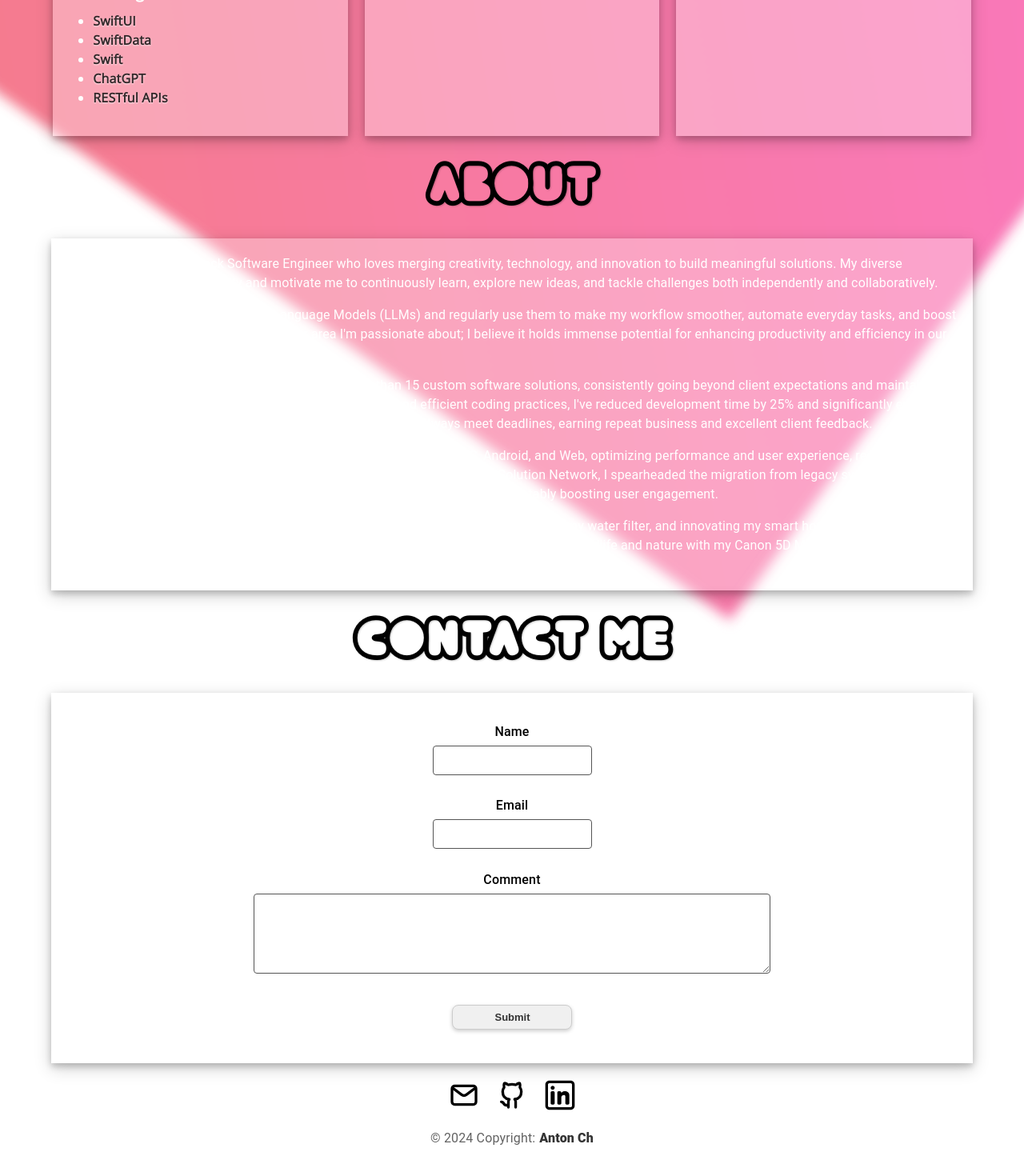
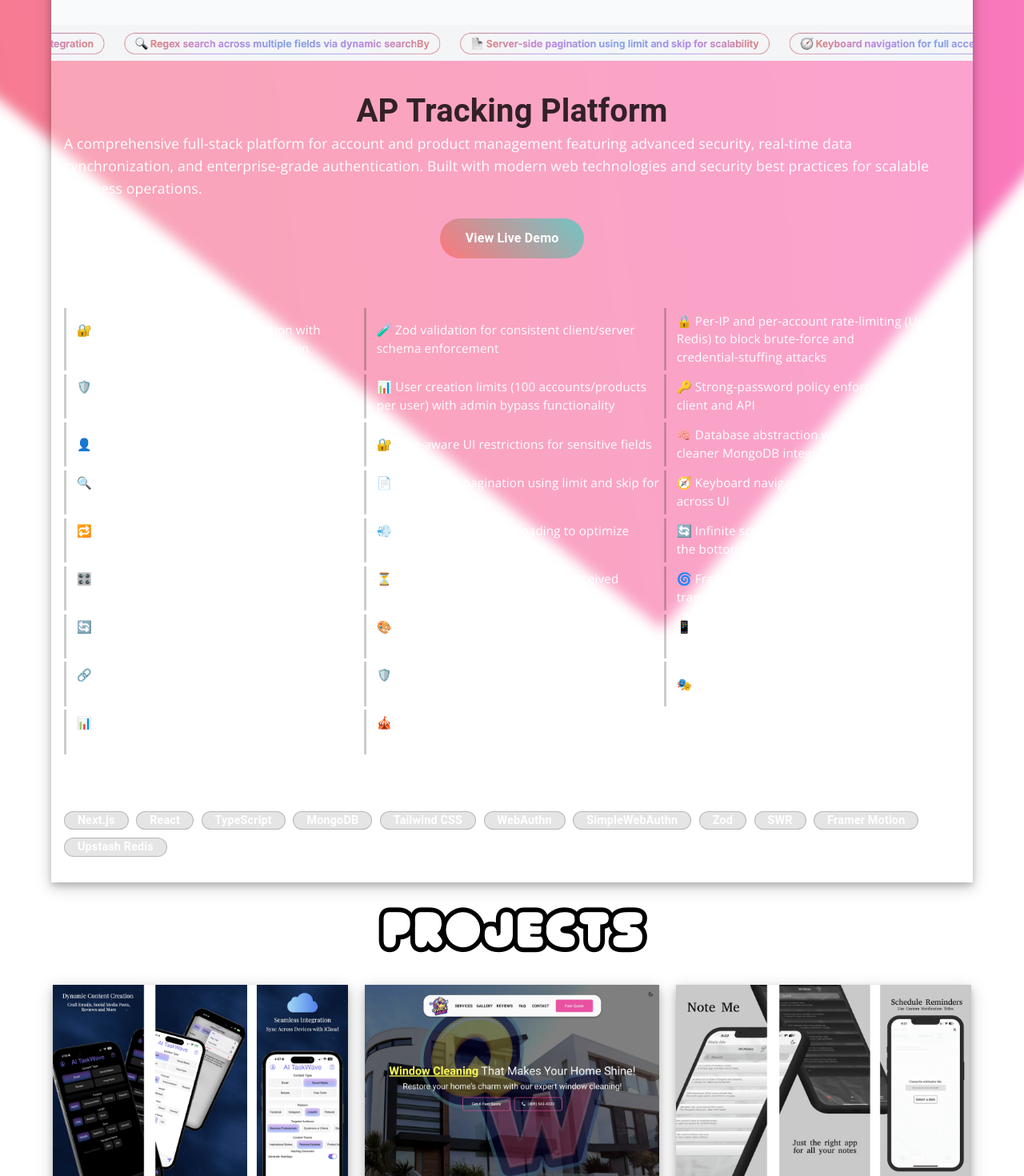
Before and after one commit to anton3ch/portfolio-react, a React (Create React App) app: page / in a window 1280 px wide. Shown: the part 1300-2770 px from the top of the page at 80% size. Before the commit the page ends 2745 px from the top, so only its background shows below. Built offline with nearby package versions, Linux system fonts and the light colour scheme; a web font is replaced by a local one.

Commit message:
add festured project

```diff
--- a/src/components/App.js
+++ b/src/components/App.js
@@ -3,12 +3,14 @@ import React from "react";
 import SidePanel from "./SidePanel.js";
 import AboutMe from "./AboutMe.js";
 import ProjectList from "./ProjectList.js";
+import MainProject from "./MainProject.js";
 import Intro from "./Intro.js";
 import Footer from "./Footer";
 import ContactMeSection from "./ContactMeSection";
 import { Helmet } from "react-helmet";
 import { ThemeProvider, CssBaseline, Container } from "@mui/material";
 import Background from "./Background"; // Import our background component
+import PhotoLibrary from "./PhotoLibrary.js";
 
 function App() {
   return (
@@ -24,7 +26,10 @@ function App() {
             </Helmet> */}
           <title>Anton Ch</title>
           <Intro />
+
           <Container>
+            {/* <PhotoLibrary /> */}
+            <MainProject />
             <ProjectList />
             <AboutMe />
             <ContactMeSection />
--- /dev/null
+++ b/src/components/MainProject.js
@@ -0,0 +1,108 @@
+import React from "react";
+import apTrackingImg from "./../img/ap-tracking.webp";
+
+function MainProject() {
+  const features = [
+    "🔐 WebAuthn passkey authentication with SimpleWebAuthn for passwordless login",
+    "🧪 Zod validation for consistent client/server schema enforcement",
+    "🔒 Per‑IP and per‑account rate‑limiting (Upstash Redis) to block brute‑force and credential‑stuffing attacks",
+    "🛡️ Account creation rate limiting with VPN‑friendly IP and domain‑based protection",
+    "📊 User creation limits (100 accounts/products per user) with admin bypass functionality",
+    "🔑 Strong‑password policy enforced on both client and API",
+    "👤 Role-based access control",
+    "🔐 Role-aware UI restrictions for sensitive fields",
+    "🧠 Database abstraction with dbConnect for cleaner MongoDB integration",
+    "🔍 Regex search across multiple fields via dynamic searchBy",
+    "📄 Server-side pagination using limit and skip for scalability",
+    "🧭 Keyboard navigation for full accessibility across UI",
+    "🔁 Server-side sorting & filtering via useSWR query params",
+    "💨 Dynamic component loading to optimize bundle size and performance",
+    "🔄 Infinite scroll with auto-fetch as users near the bottom",
+    "🎛️ User-customizable display settings persisted per content type",
+    "⏳ Skeleton loaders to enhance perceived performance during async fetches",
+    "🌀 Framer Motion animations for smooth transitions and interactivity",
+    "🔄 Real-time data synchronization with SWR cache invalidation",
+    "🎨 Adaptive theming with system preference detection and persistence",
+    "📱 Mobile-first responsive design with touch-optimized interactions",
+    "🔗 Complex relational data management between accounts and products",
+    "🛡️ Comprehensive error boundaries with graceful degradation",
+    "🎭 OAuth integration with Google",
+    "📊 Advanced data visualization with interactive product distribution grids",
+    "🎪 Sample data population system for demo environments"
+  ];
+
+  const technologies = [
+    { name: "Next.js", link: "https://nextjs.org" },
+    { name: "React", link: "https://reactjs.org" },
+    { name: "TypeScript", link: "https://www.typescriptlang.org" },
+    { name: "MongoDB", link: "https://www.mongodb.com" },
+    { name: "Tailwind CSS", link: "https://tailwindcss.com" },
+    { name: "WebAuthn", link: "https://webauthn.io" },
+    { name: "SimpleWebAuthn", link: "https://simplewebauthn.dev" },
+    { name: "Zod", link: "https://zod.dev" },
+    { name: "SWR", link: "https://swr.vercel.app" },
+    { name: "Framer Motion", link: "https://www.framer.com/motion/" },
+    { name: "Upstash Redis", link: "https://upstash.com" }
+  ];
+
+  return (
+    <div className="mainProjectContainer">
+      <h2 className="sectionTitle">FEATURED PROJECT</h2>
+      <div className="mainProject">
+        <div className="mainProjectCard">
+          <div className="mainProjectImageContainer">
+            <img
+              className="mainProjectImage"
+              src={apTrackingImg}
+              alt="AP Tracking Platform screenshot"
+            />
+          </div>
+          <div className="mainProjectContent">
+            <h3 className="mainProjectTitle">
+              <a href="https://ap-tracking.netlify.app" target="_blank" rel="noreferrer">
+                AP Tracking Platform
+              </a>
+            </h3>
+            <p className="mainProjectDescription">
+              A comprehensive full-stack platform for account and product management featuring advanced security,
+              real-time data synchronization, and enterprise-grade authentication. Built with modern web technologies
+              and security best practices for scalable business operations.
+            </p>
+            <div className="mainProjectLinks">
+              <a href="https://ap-tracking.netlify.app" target="_blank" rel="noreferrer">
+                View Live Demo
+              </a>
+            </div>
+            <h5 className="mainProjectSubtitle">Key Features:</h5>
+            <div className="mainProjectFeatures">
+              {features.map((feature, index) => (
+                <div key={index} className="mainProjectFeature">
+                  {feature}
+                </div>
+              ))}
+            </div>
+
+            <h5 className="mainProjectSubtitle">Technologies Used:</h5>
+            <div className="mainProjectTechList">
+              {technologies.map((technology, i) => (
+                <a
+                  key={i}
+                  href={technology.link}
+                  target="_blank"
+                  rel="noreferrer"
+                  className="mainProjectTech"
+                >
+                  {technology.name}
+                </a>
+              ))}
+            </div>
+
+
+          </div>
+        </div>
+      </div>
+    </div>
+  );
+}
+
+export default MainProject;
--- a/src/components/Project.js
+++ b/src/components/Project.js
@@ -1,21 +1,15 @@
 import React from "react";
 import PropTypes from "prop-types";
-import ScrollReveal from "scrollreveal";
 
 function Project(props) {
   return (
     <div className="col-lg-4 project">
       <div className="card card-s">
-        <a href={props.deployedLink} target="_blank" rel="noreferrer">
-          {" "}
-          <img
-            className="ci"
-            src={props.img}
-            // onMouseOver={(e) => (e.currentTarget.src = props.imgGit)}
-            // onMouseOut={(e) => (e.currentTarget.src = props.img)}
-            alt={props.imgAlt}
-          />
-        </a>
+        <img
+          className="ci"
+          src={props.img}
+          alt={props.imgAlt}
+        />
         <div className="card-body">
           <h3 className="card-title text-center">
             <a href={props.deployedLink} target="_blank" rel="noreferrer">
@@ -25,17 +19,17 @@ function Project(props) {
           {/* <h5 className="card-text">Description:</h5> */}
           <p className="card-text">{props.description}</p>
           <h5 className="card-text">Technologies Used:</h5>
-          <ul className="card-text techList">
+          <div className="card-text techList">
             {props.technologies.map((technology, i) => {
               return (
-                <li key={i}>
-                  <a href={technology.link} target="_blank" rel="noreferrer">
+
+                  <a href={technology.link} target="_blank" rel="noreferrer" className="mainProjectTech">
                     {technology.name}
                   </a>
-                </li>
+
               );
             })}
-          </ul>
+          </div>
           <p className="card-footer text-center">
             {props.gitRepo && (
               <a href={props.gitRepo} target="_blank" rel="noreferrer">
@@ -45,19 +39,6 @@ function Project(props) {
           </p>
         </div>
       </div>
-      {ScrollReveal().reveal(".project", {
-        delay: 200,
-        distance: "50px",
-        duration: 600,
-        useDelay: "once",
-        reset: true,
-      })}
-
-      {/* {ScrollReveal().reveal(".card-body", {
-        delay: 250,
-        interval: 0,
-        reset: true,
-      })} */}
     </div>
   );
 }
--- a/src/index.css
+++ b/src/index.css
@@ -117,7 +117,6 @@ footer-bg {
 /* Anchors */
 
 .heading2 {
-  text-shadow: 0px 0px 15px rgb(255, 0, 0);
   /* color: white; */
 }
 
@@ -129,26 +128,24 @@ p {
 }
 
 a {
-  /* background: -webkit-linear-gradient(
-    rgb(255, 250, 250),
-    rgba(255, 255, 255, 0.566)
-  ); */
   color: rgba(255, 255, 255, 0.9);
-  /* 3D text effect using multiple text shadows */
-  text-shadow: 1px 1px 0px rgba(0, 0, 0, 0.4),
-    /* subtle inner shadow */ 2px 2px 0px rgba(0, 0, 0, 0.1),
-    3px 3px 0px rgba(0, 0, 0, 0.1), 1px 1px 0px rgba(0, 0, 0, 0.1);
   text-decoration: none;
-  /* text-shadow: 1px 1px rgba(145, 145, 145, 0.325); */
-  /* -webkit-background-clip: text;
-  -webkit-text-fill-color: transparent; */
-  font-weight: 1000;
+  font-weight: 600;
+  position: relative;
+  transition: all 0.3s ease;
 }
 
 @media (prefers-color-scheme: light) {
   a {
     color: rgba(0, 0, 0, 0.8) !important;
-    text-shadow: 0px 1px 2px rgba(255, 255, 255, 0.7) !important;
+  }
+
+  a:hover {
+    color: #000000 !important;
+  }
+
+  a::after {
+    background: linear-gradient(90deg, #ff6b6b, #4ecdc4);
   }
 }
 
@@ -160,16 +157,23 @@ a {
 }
 
 a:hover {
-  text-decoration: none;
-  /* background: -webkit-linear-gradient(rgb(255, 255, 255), rgb(255, 255, 255));
-  -webkit-background-clip: text;
-  -webkit-text-fill-color: transparent; */
-  /* color: rgb(255, 255, 255); */
-  /* 3D text effect using multiple text shadows */
-  text-shadow: 1px 1px 0px rgba(255, 0, 0, 0.2),
-    /* subtle inner shadow */ 2px 2px 0px rgba(17, 0, 255, 0.2),
-    3px 3px 0px rgba(255, 0, 0, 0.2), 4px 4px 0px rgba(255, 0, 0, 0.2);
-  font-weight: 1000;
+  color: #ffffff;
+  transform: translateY(-1px);
+}
+
+a::after {
+  content: '';
+  position: absolute;
+  width: 0;
+  height: 2px;
+  bottom: -2px;
+  left: 0;
+  background: linear-gradient(90deg, #ff6b6b, #4ecdc4);
+  transition: width 0.3s ease;
+}
+
+a:hover::after {
+  width: 100%;
 }
 
 /* Navigation */
@@ -302,24 +306,15 @@ svg {
 
 .sectionTitle {
   font-size: 4em;
-
   font-family: "MekkoOutline", sans-serif;
-  /* color: rgba(255, 255, 255, 0.9); */
   margin-block: 1rem 1rem;
   color: var(--font-color, white) !important;
-  /* margin-bottom: 1.5rem; */
   text-align: center;
-  /* 3D text effect using multiple text shadows */
-  text-shadow: 1px 1px 0px rgba(0, 0, 0, 0.2),
-    /* subtle inner shadow */ 2px 2px 0px rgba(0, 0, 0, 0.2),
-    3px 3px 0px rgba(0, 0, 0, 0.2), 4px 4px 0px rgba(0, 0, 0, 0.2);
 }
 
 @media (prefers-color-scheme: light) {
   .sectionTitle {
     color: #000 !important;
-    /* A subtle drop shadow for black text on a light background */
-    text-shadow: 1px 1px 2px rgba(0, 0, 0, 0.2);
   }
 }
 
@@ -497,5 +492,231 @@ h5.card-text {
 }
 
 .techList {
-  padding-left: 50px;
+  display: flex;
+  flex-direction: row;
+  flex-wrap: wrap;
+  gap: 0.5rem;
+  max-width: fit-content;
 }
+
+.techList a::after {
+  display: none !important;
+}
+
+/* Main Project Styles */
+.mainProjectContainer {
+  max-width: 1200px;
+  display: flex;
+  flex-direction: column;
+  justify-content: center;
+  align-items: center;
+  /* margin-bottom: 4rem; */
+}
+
+.mainProject {
+  width: 100%;
+
+
+}
+
+.mainProjectCard {
+  display: flex;
+  flex-direction: column;
+  width: 100%;
+  background-color: var(--card-bg, rgba(255, 255, 255, 0.319)) !important;
+
+  overflow: hidden;
+  box-shadow: 0 4px 8px 0 rgba(0, 0, 0, 0.2), 0 6px 20px 0 rgba(0, 0, 0, 0.19);
+  transition: all 0.2s ease-in;
+}
+
+@media (prefers-color-scheme: dark) {
+  .mainProjectCard {
+    background-color: var(--card-bg-dark, rgba(0, 0, 0, 0.319)) !important;
+  }
+}
+
+.mainProjectCard:hover {
+  transform: scale(1.01);
+}
+
+.mainProjectImageContainer {
+  width: 100%;
+  min-height: 300px;
+  /* max-height: 400px; */
+  overflow: hidden;
+}
+
+.mainProjectImage {
+  width: 100%;
+  height: 100%;
+  object-fit: cover;
+}
+
+.mainProjectContent {
+  width: 100%;
+  padding: 1rem;
+  display: flex;
+  flex-direction: column;
+}
+
+.mainProjectTitle {
+  font-size: 2.5rem;
+  margin-bottom: 0.5rem;
+  color: var(--font-color, white) !important;
+  text-align: center;
+  line-height: 0;
+}
+
+.mainProjectTitle a {
+  color: inherit;
+  text-decoration: none;
+}
+
+.mainProjectDescription {
+  font-size: 1.1rem;
+  line-height: 1.6;
+  margin-bottom: 1rem;
+  font-family: "Open Sans", sans-serif;
+  color: var(--font-color, white) !important;
+}
+
+.mainProjectSubtitle {
+  font-size: 1.3rem;
+  margin-bottom: 0.5rem;
+  margin-top: 1rem;
+  color: var(--font-color, white) !important;
+  font-weight: 600;
+}
+
+.mainProjectFeatures {
+  display: grid;
+  grid-template-columns: repeat(auto-fit, minmax(300px, 1fr));
+  gap: 0.3rem;
+  margin-bottom: 1rem;
+}
+
+.mainProjectFeature {
+  font-size: 0.95rem;
+  padding: 0.3rem 0;
+  color: var(--font-color, white) !important;
+  font-family: "Open Sans", sans-serif;
+  border-left: 3px solid rgba(255, 255, 255, 0.2);
+  padding-left: 0.8rem;
+  display: flex;
+  align-items: center;
+}
+
+@media (prefers-color-scheme: light) {
+  .mainProjectFeature {
+    border-left-color: rgba(0, 0, 0, 0.2);
+  }
+}
+
+.mainProjectTechList {
+  display: flex;
+  flex-wrap: wrap;
+  gap: 0.6rem;
+  margin-bottom: 1rem;
+}
+
+.mainProjectTech {
+  background: rgba(255, 255, 255, 0.1);
+  padding: 0rem 1rem;
+  border-radius: 20px;
+  font-size: 0.9rem;
+  color: var(--font-color, white) !important;
+  text-decoration: none;
+  transition: all 0.2s ease;
+  border: 1px solid rgba(255, 255, 255, 0.2);
+  text-align: center;
+  font-weight: 600;
+  position: relative;
+  overflow: hidden;
+}
+
+.mainProjectTech::before {
+  content: '';
+  position: absolute;
+  top: 0;
+  left: -100%;
+  width: 100%;
+  height: 100%;
+  background: linear-gradient(90deg, transparent, rgba(255, 255, 255, 0.3), transparent);
+  transition: left 0.5s ease;
+}
+
+.mainProjectTech:hover::before {
+  left: 100%;
+}
+
+.mainProjectTech::after {
+  display: none !important;
+}
+
+@media (prefers-color-scheme: light) {
+  .mainProjectTech {
+    background: rgba(0, 0, 0, 0.1);
+    border-color: rgba(0, 0, 0, 0.2);
+  }
+
+  .mainProjectTech::before {
+    background: linear-gradient(90deg, transparent, rgba(0, 0, 0, 0.2), transparent);
+  }
+}
+
+.mainProjectTech:hover {
+  background: rgba(255, 255, 255, 0.2);
+  transform: translateY(-2px);
+  border-color: rgba(255, 255, 255, 0.4);
+}
+
+@media (prefers-color-scheme: light) {
+  .mainProjectTech:hover {
+    background: rgba(0, 0, 0, 0.2);
+    border-color: rgba(0, 0, 0, 0.4);
+  }
+}
+
+.mainProjectLinks {
+  text-align: center;
+  margin-top: auto;
+  padding-top: 0.5rem;
+}
+
+.mainProjectLinks a {
+  display: inline-block;
+  padding: 0.8rem 2rem;
+  background: linear-gradient(45deg, rgba(255, 107, 107, 0.8), rgba(78, 205, 196, 0.8));
+  border-radius: 25px;
+  color: var(--font-color, white) !important;
+  text-decoration: none;
+  font-weight: 600;
+  transition: all 0.3s ease;
+  position: relative;
+  overflow: hidden;
+}
+
+.mainProjectLinks a:hover {
+  background: linear-gradient(45deg, rgba(255, 107, 107, 1), rgba(78, 205, 196, 1));
+  transform: translateY(-3px);
+  box-shadow: 0 12px 30px rgba(0, 0, 0, 0.4);
+}
+
+.mainProjectLinks a::after {
+  display: none;
+}
+
+@media (max-width: 768px) {
+  .mainProjectTitle {
+    font-size: 2rem;
+  }
+
+  .mainProjectContent {
+    padding: 0.8rem;
+  }
+
+  .mainProjectFeatures {
+    grid-template-columns: 1fr;
+  }
+}
```
Also changed, not shown: src/img/ap-tracking.webp (added).
